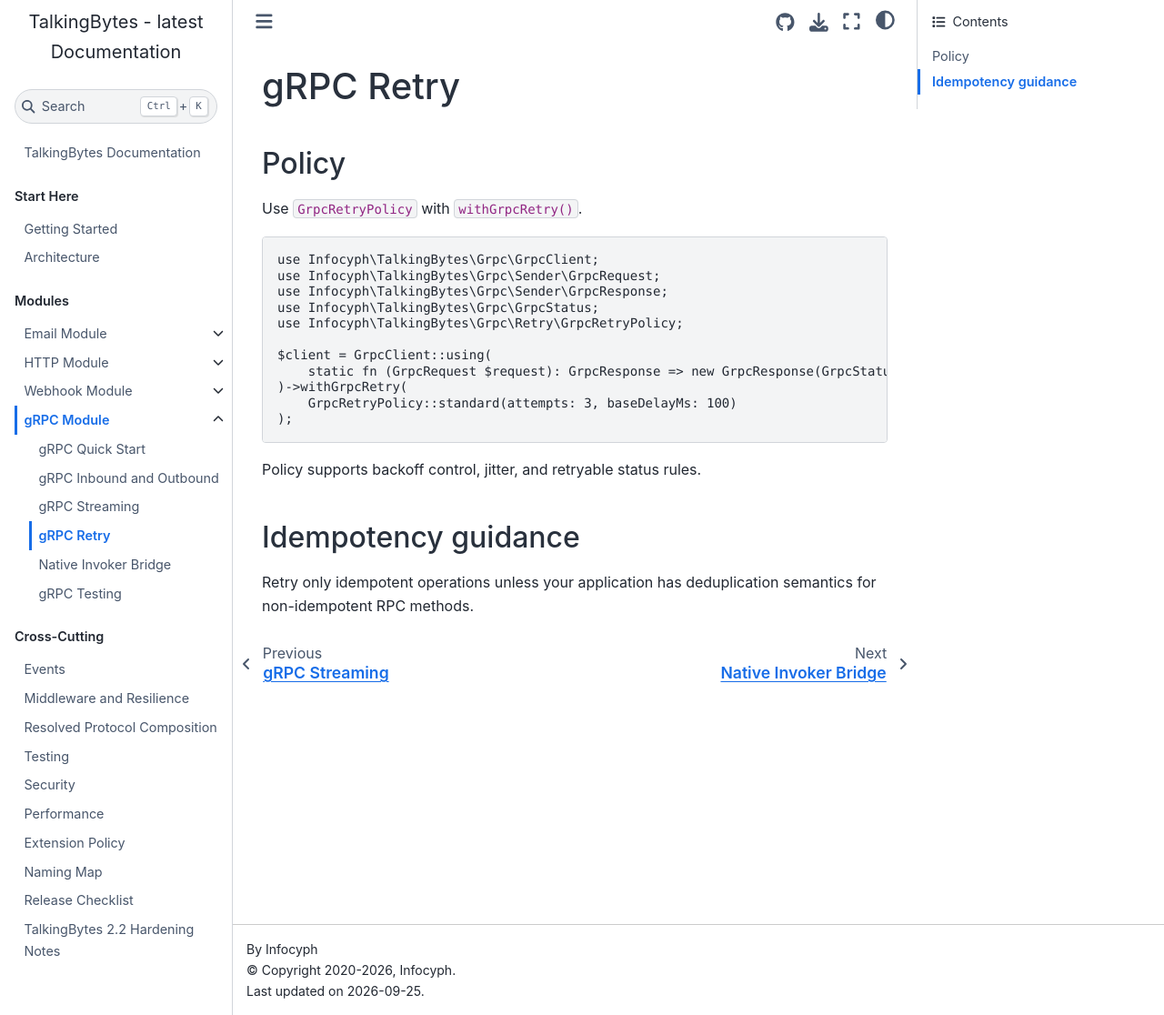
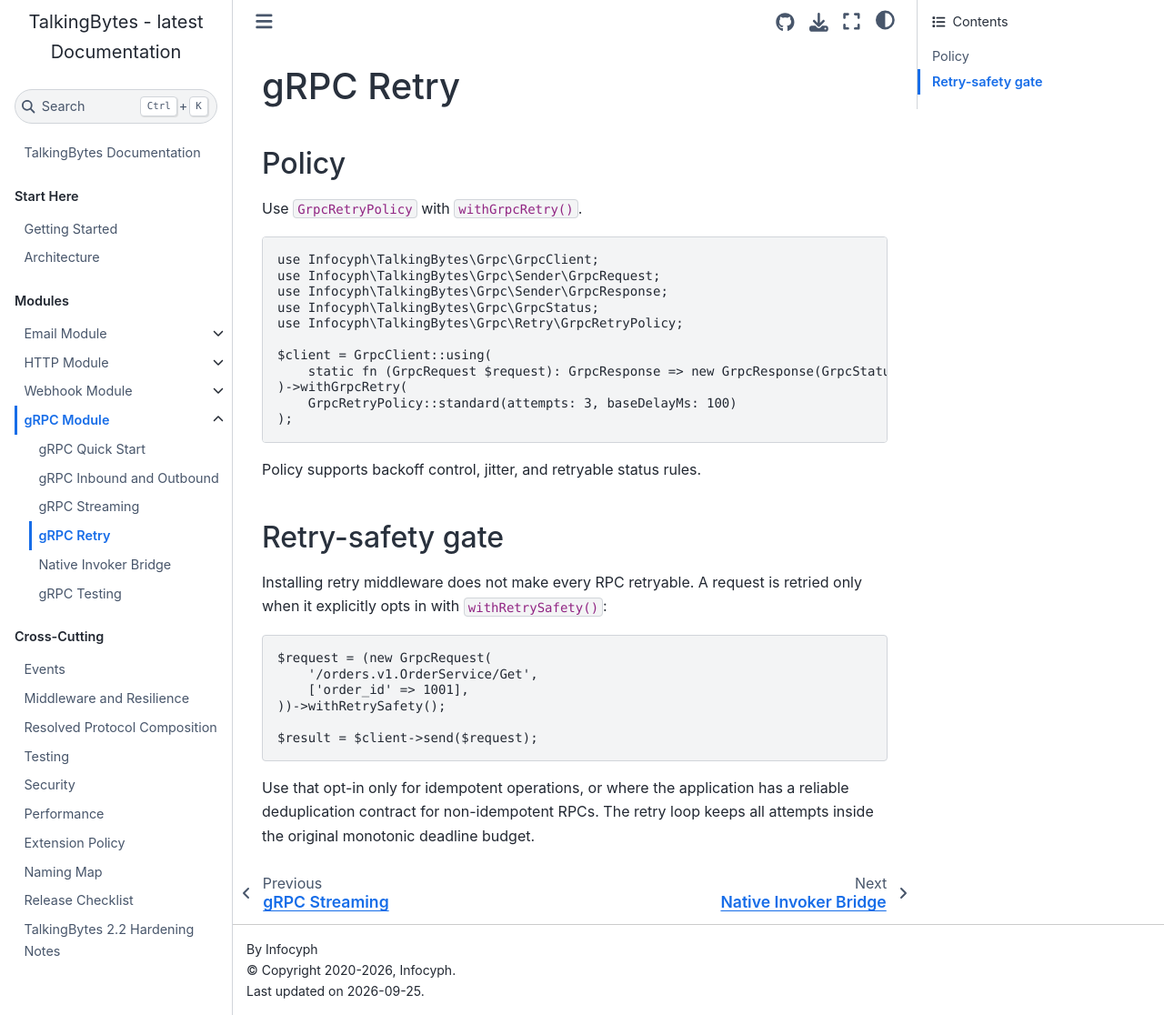
Before and after one commit to infocyph/TalkingBytes, a Sphinx documentation site: the page built from docs/grpc/retry.rst, in a window 1280 px wide and 1116 px high. Shown: the whole window at 91% size. Built offline with Sphinx 7.4.7 and the Sphinx Book theme 1.1.4, drawn with Linux system fonts in a browser that asks for light colours.

Commit message:
docs(grpc): document enforced retry-safety gate

```diff
--- a/docs/grpc/retry.rst
+++ b/docs/grpc/retry.rst
@@ -22,8 +22,21 @@
 
 Policy supports backoff control, jitter, and retryable status rules.
 
-Idempotency guidance
---------------------
+Retry-safety gate
+-----------------
 
-Retry only idempotent operations unless your application has deduplication
-semantics for non-idempotent RPC methods.
+Installing retry middleware does not make every RPC retryable. A request is
+retried only when it explicitly opts in with ``withRetrySafety()``:
+
+.. code-block:: php
+
+   $request = (new GrpcRequest(
+       '/orders.v1.OrderService/Get',
+       ['order_id' => 1001],
+   ))->withRetrySafety();
+
+   $result = $client->send($request);
+
+Use that opt-in only for idempotent operations, or where the application has a
+reliable deduplication contract for non-idempotent RPCs. The retry loop keeps
+all attempts inside the original monotonic deadline budget.
```
